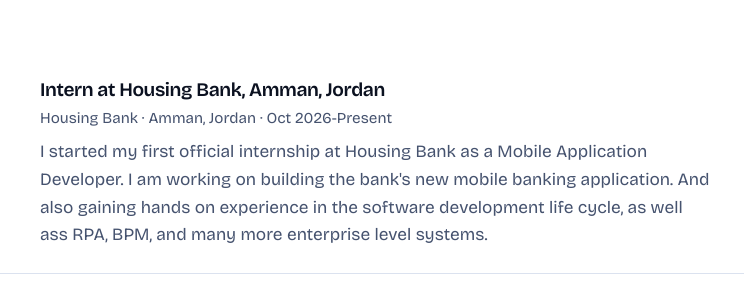
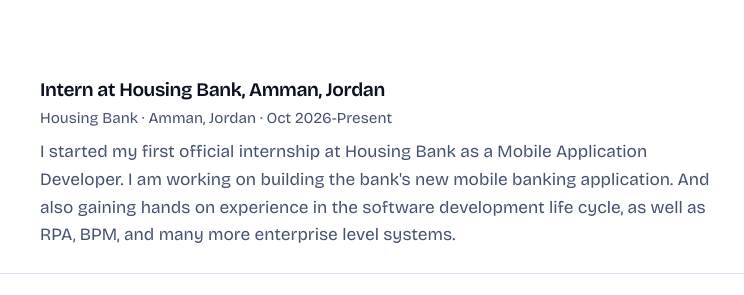
Before and after one commit to ZakiNazal/zakinazal.github.io, a plain HTML site: page index.html in a window 1280 px wide. Shown: the part 3480-3775 px from the top of the page, 188-932 px from the left. Drawn offline with Linux system fonts and the light colour scheme.

Commit message:
Update index.html

```diff
--- a/index.html
+++ b/index.html
@@ -597,7 +597,7 @@
               <p class="tl__where">Housing Bank · Amman, Jordan · Oct 2026-Present</p>
               <p class="tl__note"> I started my first official internship at Housing Bank as a Mobile
                 Application Developer. I am working on building the bank's new mobile banking application.
-                And also gaining hands on experience in the software development life cycle, as well ass RPA,
+                And also gaining hands on experience in the software development life cycle, as well as RPA,
                 BPM, and many more enterprise level systems. </p>
             </div>
           </li>
```
